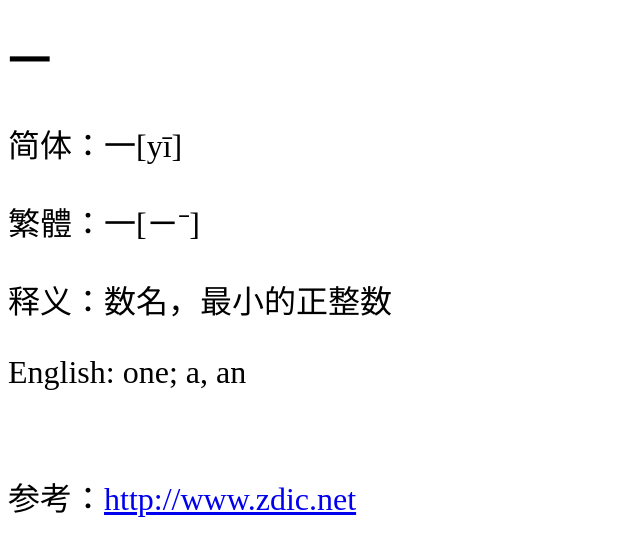
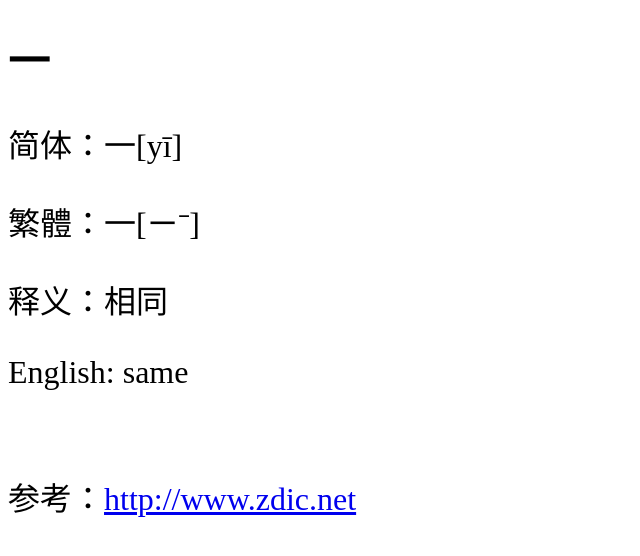
Before and after one commit to shengzhe/livecalligraphy, a Jekyll site: the page built from _posts/2012-08-31-LanTing-259.html, in a window 1280 px wide. Shown: the top 556 px of the page, without its empty margins (0-640 px from the left). Built offline with Jekyll 4.4.1, drawn with Linux system fonts in a browser that asks for light colours; Markdown is read by kramdown in place of the engine named in the settings.

Commit message:
Update 2012-08-31-LanTing-259.html

```diff
--- a/_posts/2012-08-31-LanTing-259.html
+++ b/_posts/2012-08-31-LanTing-259.html
@@ -5,7 +5,7 @@ title: 兰亭集序第259个字 (259th character of Lan Ting)
 <h1>一</h1>
 <p>简体：一[yī]</p>
 <p>繁體：一[ㄧˉ]</p>
-<p>释义：数名，最小的正整数</p>
-<p>English: one; a, an</p>
+<p>释义：相同</p>
+<p>English: same</p>
 <br/>
 <p>参考：<a href="http://www.zdic.net/z/14/js/4E00.htm">http://www.zdic.net</a></p>
```
